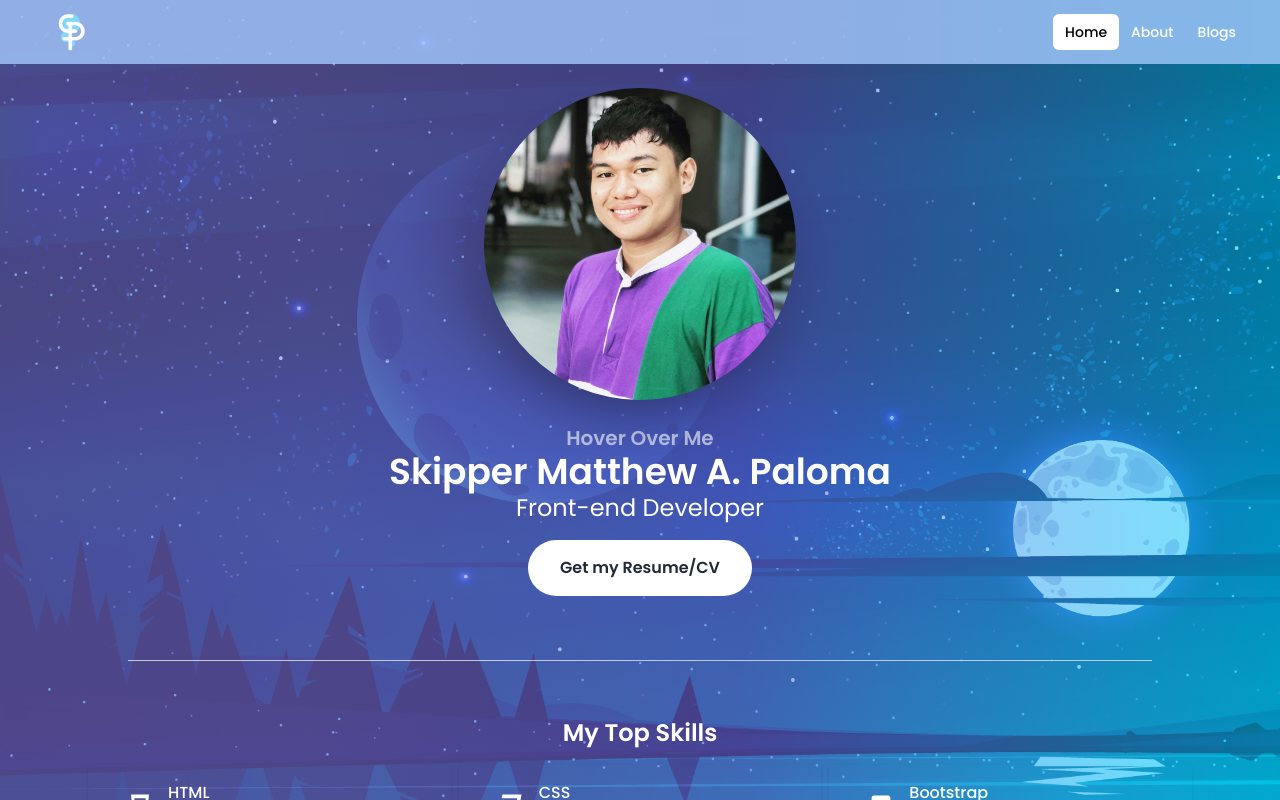
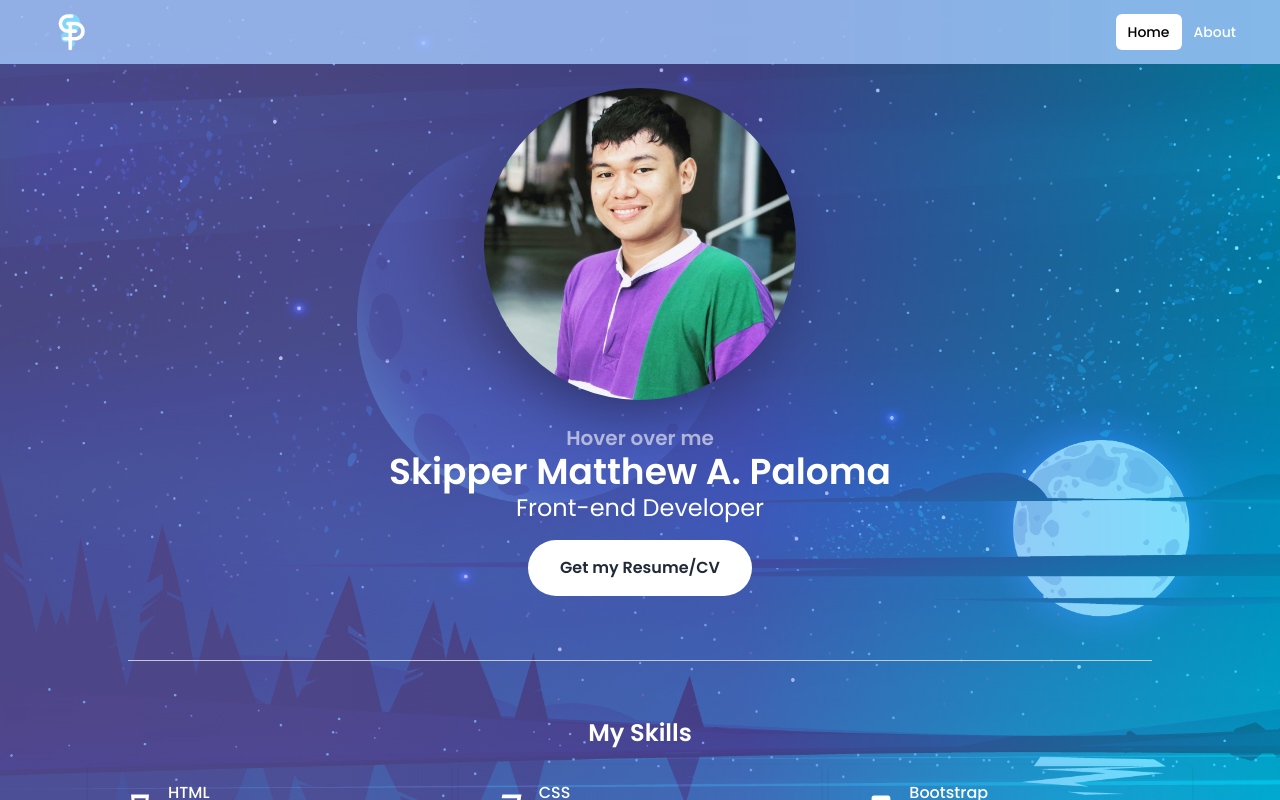
Before and after one commit to Kypso18/PersonalWebPage, a React (Create React App) app: page / in a window 1280 px wide. Shown: the top 800 px of the page. Built offline with nearby package versions, Linux system fonts and the light colour scheme.

Commit message:
update 7 files

```diff
--- a/package.json
+++ b/package.json
@@ -8,6 +8,7 @@
     "@testing-library/jest-dom": "^5.16.5",
     "@testing-library/react": "^13.4.0",
     "@testing-library/user-event": "^13.5.0",
+    "animate.css": "^4.1.1",
     "emailjs-com": "^3.2.0",
     "file-saver": "^2.0.5",
     "flowbite": "^1.6.6",
--- a/src/App.js
+++ b/src/App.js
@@ -15,7 +15,7 @@ function App() {
       <Routes>
         <Route path="/" element={<Home />} />
         <Route path="/about" element={<About />} />
-        <Route path="/blogs" element={<Blogs />} />
+
       </Routes>
       <Footer />
 
--- a/src/components/DownloadButton.js
+++ b/src/components/DownloadButton.js
@@ -13,7 +13,7 @@ const DownloadButton = () => {
   return (
     <div className="flex justify-center mx-auto">
       <button
-        className="bg-white text-gray-800 font-bold rounded-full py-4 px-8 items-center  hover:underline transition ease-in-out delay-150 hover:-translate-y-1 hover:scale-110 duration-300"
+        className="bg-white hover:bg-blue-400 text-gray-800 font-bold rounded-full py-4 px-8 items-center  hover:underline transition ease-in-out delay-150 hover:-translate-y-1 hover:scale-110 duration-300"
 
         onClick={handleDownload}
       >
--- a/src/components/MusicPlayOnHover.js
+++ b/src/components/MusicPlayOnHover.js
@@ -32,7 +32,7 @@ const MusicPlayOnHover = () => {
       <div className="text-center py-2 lg:w-6/12 w-full">
       <p className="items-center text-center
          text-white/60 text-xl font-bold ">
-  Hover Over Me </p>
+  Hover over me </p>
         <h1 className="text-2xl sm:text-3xl md:text-3xl lg:text-4xl xl:text-4xl font-bold leading-tight">
           Skipper Matthew A. Paloma
         </h1>
--- a/src/components/Navbar.js
+++ b/src/components/Navbar.js
@@ -88,7 +88,7 @@ const Navbar = () => {
             <div className="sm:flex sm:items-center">
               <NavItem to="/">Home</NavItem>
               <NavItem to="/about">About</NavItem>
-              <NavItem to="/blogs">Blogs</NavItem>
+
             </div>
           )}
         </div>
@@ -100,7 +100,7 @@ const Navbar = () => {
           <div className="flex flex-col px-4 pt-2 pb-2 space-y-1">
             <NavItem to="/">Home</NavItem>
             <NavItem to="/about">About</NavItem>
-            <NavItem to="/blogs">Blogs</NavItem>
+
           </div>
         </div>
       )}
--- a/src/pages/Home.js
+++ b/src/pages/Home.js
@@ -9,6 +9,7 @@ import ReviewSlider from '../components/ReviewSlider';
 import ContactForm from '../components/ContactForm';
 import Drei from '../assets/reviews/drei.jpg';
 import Adas from '../assets/reviews/Adas.jpg';
+
 
 function Home() {
   const skills = [
@@ -83,6 +84,10 @@ function Home() {
     // Add more reviews as needed
   ];
 
+
+
+
+
   return (
     <section
       className="w-auto h-full text-white"
@@ -98,7 +103,7 @@ function Home() {
 
 
       <div className="py-10 px-6 topskills">
-  <h2 className="text-2xl text-center font-bold mb-4">My Top Skills</h2>
+  <h2 className="text-2xl text-center font-bold mb-4">My Skills</h2>
   <div className="grid px-16 grid-cols sm:grid-cols-2 md:grid-cols-2 xl:grid-cols-3 lg:grid-cols-3 gap-2">
     {skills.map((skill, index) => (
       <div
@@ -115,6 +120,8 @@ function Home() {
     ))}
   </div>
 </div>
+
+
 
 
 
```
Also changed, not shown: 1 other file (tests, documents, lock files or other folders).
